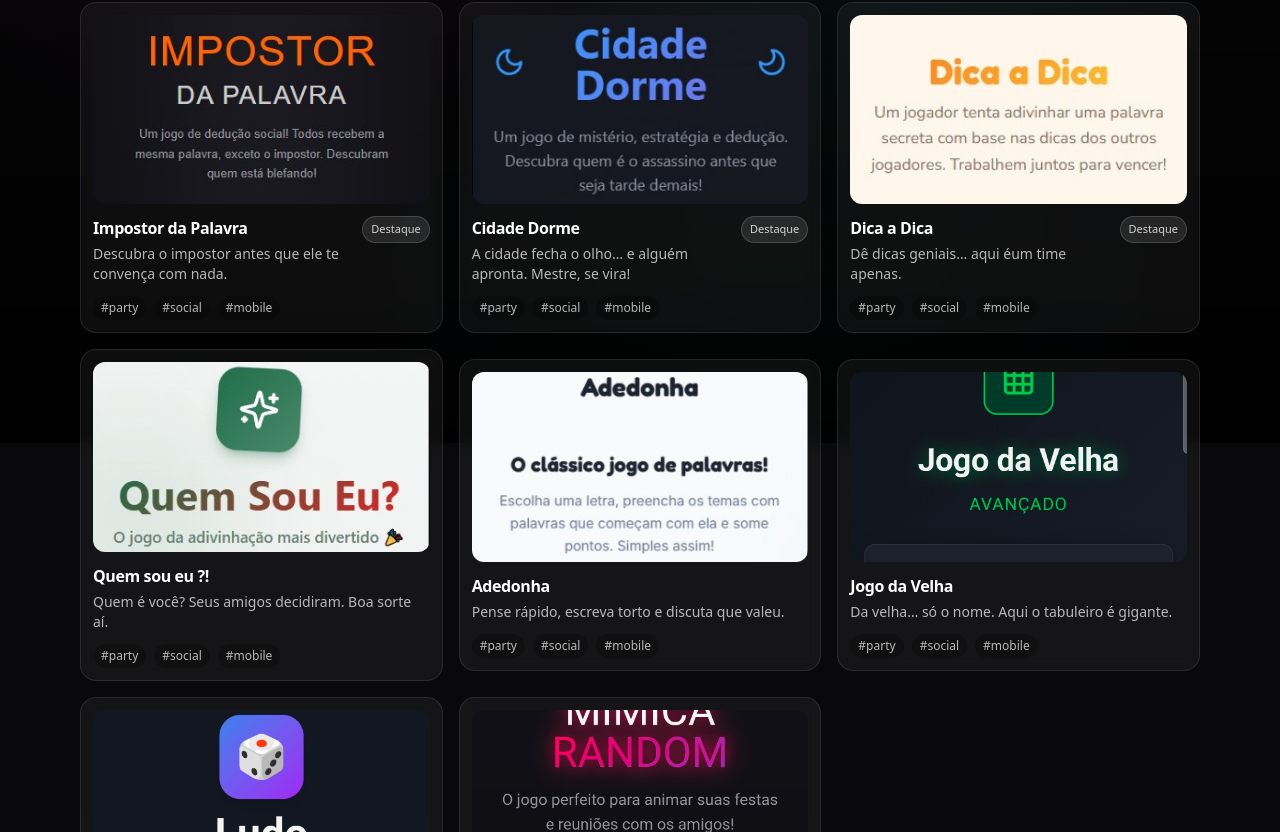
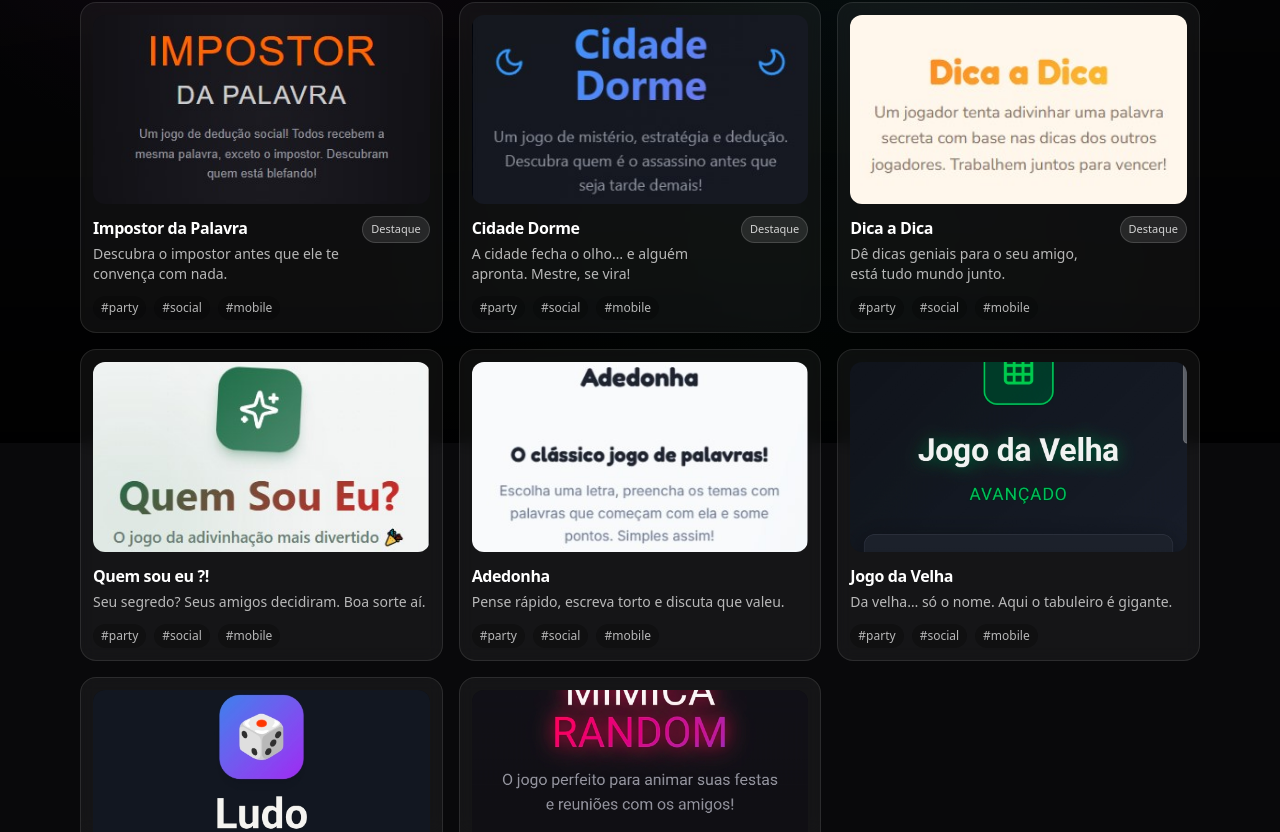
Before and after one commit to XavierRLX/jogosDaGaleraWeb, a Next.js app: page / in a window 1280 px wide. Shown: the part 357-1189 px from the top of the page. Built offline with nearby package versions, Linux system fonts and the light colour scheme.

Commit message:
Atualizar o games.ts

```diff
--- a/src/data/games.ts
+++ b/src/data/games.ts
@@ -1,3 +1,12 @@
+export type Game = {
+  slug: string;
+  title: string;
+  description: string;
+  url: string;
+  cover?: string;
+  tags?: string[];
+  featured?: boolean;
+};
 export const games: Game[] = [
   {
     slug: "impostor-da-palavra",
@@ -20,7 +29,7 @@ export const games: Game[] = [
   {
     slug: "Dica a Dica",
     title: "Dica a Dica",
-    description: "Dê dicas geniais… aqui éum time apenas.",
+    description: "Dê dicas geniais para o seu amigo, está tudo mundo junto. ",
     url: "https://dicaadica.lovable.app",
     cover:"/covers/Dica_a_Dica.jpg",
     tags: ["party", "social", "mobile"],
@@ -29,7 +38,7 @@ export const games: Game[] = [
   {
     slug: "Quem sou eu ?!",
     title: "Quem sou eu ?!",
-    description: "Quem é você? Seus amigos decidiram. Boa sorte aí.",
+    description: "Seu segredo? Seus amigos decidiram. Boa sorte aí.",
     url: "https://quemsoueuweb.lovable.app",
     cover:"/covers/quem_sou_eu.jpg",
     tags: ["party", "social", "mobile"],
```
